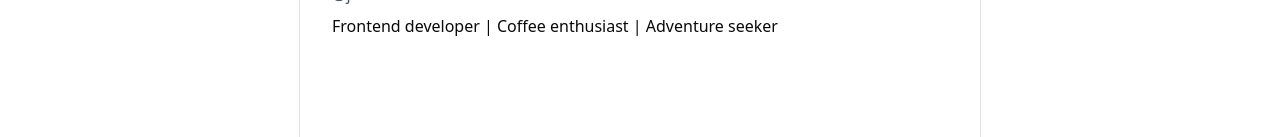
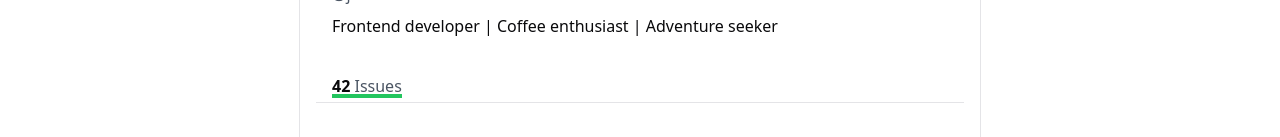
Before and after one commit to COS301-SE-2024/The-Republic, a Next.js app in the folder frontend/: page /profile in a window 1280 px wide. Shown: the part 419-556 px from the top of the page. Built offline with nearby package versions, Linux system fonts and the light colour scheme; no server answers.

Commit message:
Added a Stats section for the profile page
The stats section highlights the number of issues a user has posted

```diff
--- a/frontend/app/(home)/profile/page.tsx
+++ b/frontend/app/(home)/profile/page.tsx
@@ -1,12 +1,13 @@
 import React from "react";
 import ProfileHeader from "@/components/ProfileHeader/ProfileHeader";
-
+import ProfileStats from "@/components/ProfileStats/ProfileStats";
 
 
 function page() {
   return (
   <div>
     <ProfileHeader />
+    <ProfileStats />
   </div>
   );
 }
--- /dev/null
+++ b/frontend/components/ProfileStats/ProfileStats.tsx
@@ -0,0 +1,15 @@
+import React from "react";
+
+const ProfileStats: React.FC = () => {
+  return (
+    <div className="flex space-x-4 px-4 py-1 border-b">
+      <div className="relative inline-block">
+        <span className="font-bold">42</span>{" "}
+        <span className="text-gray-600">Issues</span>
+        <div className="absolute bottom-0 left-0 w-full h-1 bg-green-500"></div>
+      </div>
+    </div>
+  );
+};
+
+export default ProfileStats;
```
